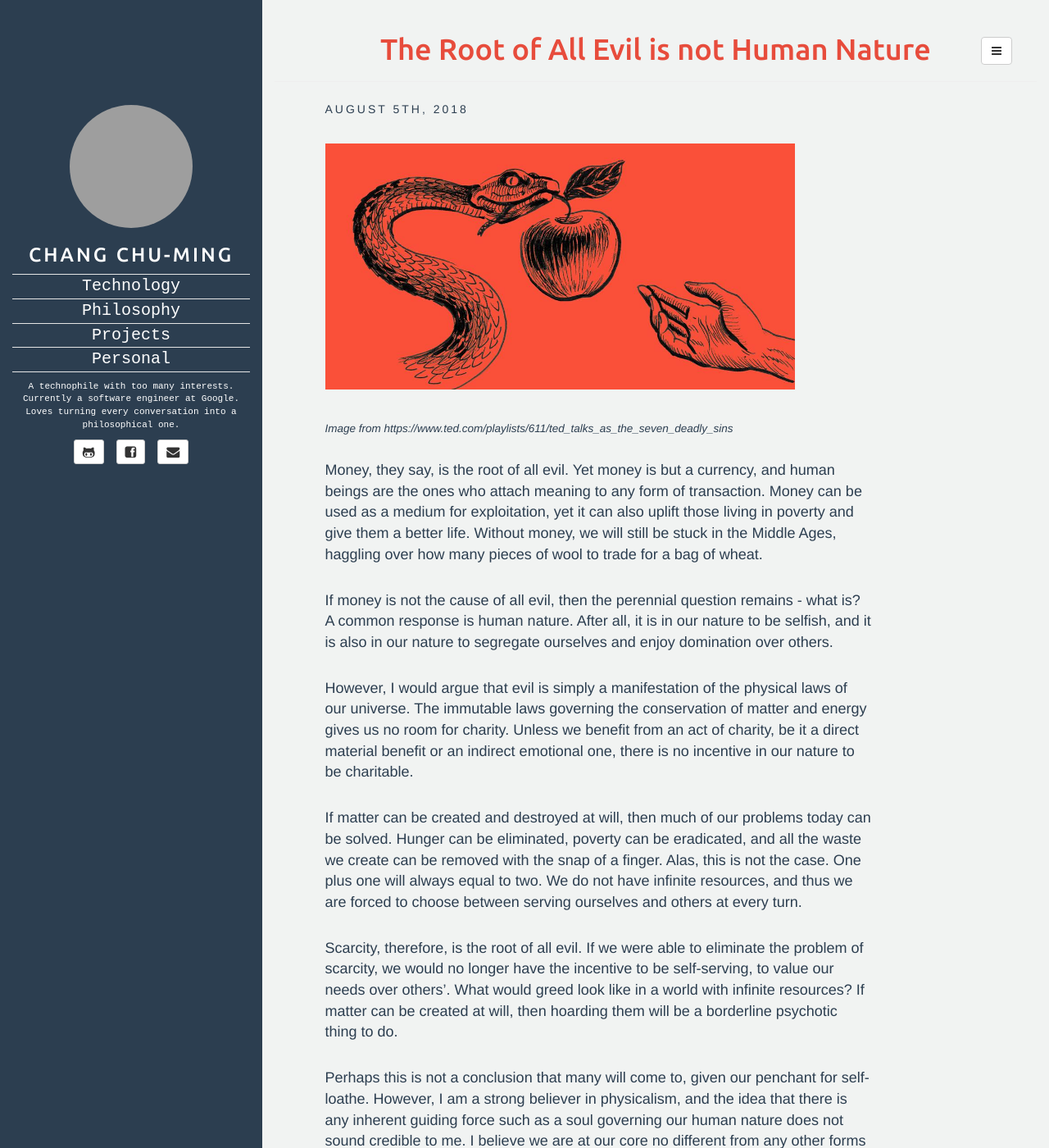
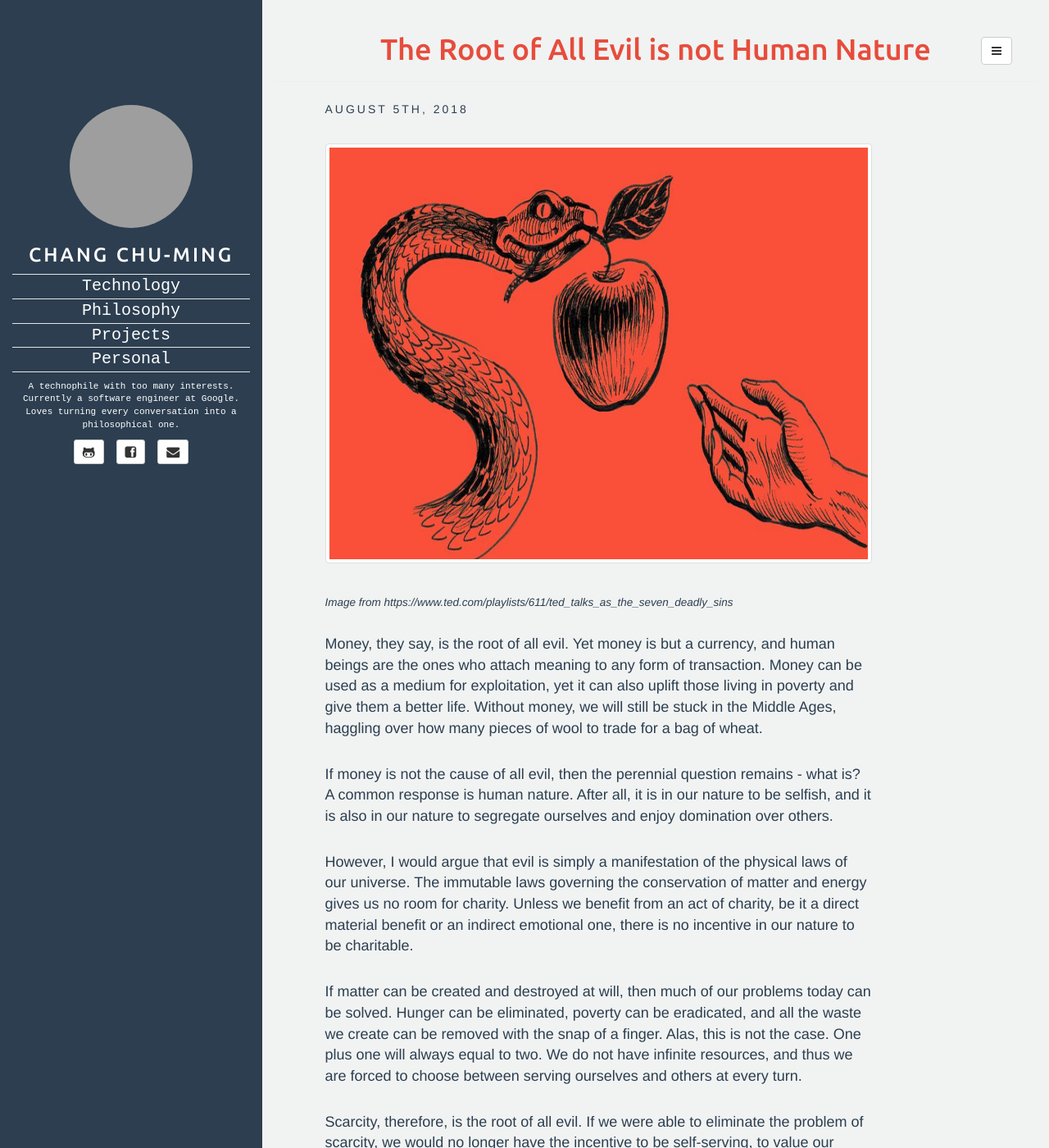
Before and after one commit to changchuming/changchuming.github.io, a Jekyll site: the page built from _posts/2018-08-05-The-Root-Of-All-Evil.md, in a window 1280 px wide and 1400 px high. Shown: the whole window at 82% size. Built offline with Jekyll 4.4.1, drawn with Linux system fonts in a browser that asks for light colours; comment, search, counter and statistics services are not loaded; grey boxes are pictures that could not be loaded.

Commit message:
Changed css layout for images.

```diff
--- a/_posts/2018-08-05-The-Root-Of-All-Evil.md
+++ b/_posts/2018-08-05-The-Root-Of-All-Evil.md
@@ -6,7 +6,7 @@ tags: [problem, evil, root, all, human, nature]
 fullview: true
 ---
 
-<img src="/assets/images/evil.jpg" height="300" class="center">
+<img src="/assets/images/evil.jpg" class="thumbnail">
 
 *<sub>Image from https://www.ted.com/playlists/611/ted_talks_as_the_seven_deadly_sins</sub>*
 
--- a/assets/css/style.css
+++ b/assets/css/style.css
@@ -228,3 +228,10 @@ footer {
 ul.dropdown-menu>li>a>i.fa {
     width: 1.3em;
 }
+
+img.thumbnail {
+	height: 40vw;
+    display: block;
+    margin-left: auto;
+    margin-right: auto;
+}
```
Also changed, not shown: _posts/2016-9-2-Fourth-Dimensional-Bread.md (+1 -1 lines), _posts/2017-01-11-Electronics-Workshop.md (+1 -1 lines).
